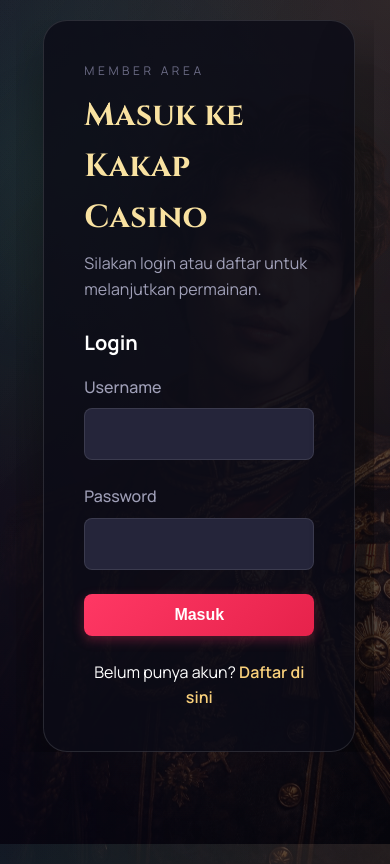
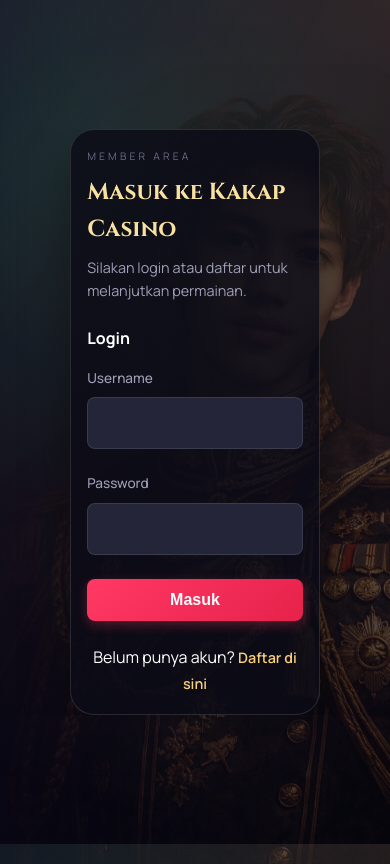
Before and after one commit to ilhamm017/Dummy-Judol, a website: page public/index.html in a window 390 px wide. Shown: the top 864 px of the page. Drawn offline with Linux system fonts and the light colour scheme.

Commit message:
style: update layout and typography for auth and casino pages

```diff
--- a/public/css/style.css
+++ b/public/css/style.css
@@ -393,9 +393,10 @@ body.casino-body::after {
     gap: 1.25rem;
     overflow-x: auto;
     scroll-snap-type: x mandatory;
-    scroll-padding: 9vw;
-    padding: 0 9vw 0;
+    scroll-padding: 12vw;
+    padding: 0 12vw 0;
     -webkit-overflow-scrolling: touch;
+    justify-content: center;
   }
 
   .auth-shell::-webkit-scrollbar {
@@ -407,7 +408,7 @@ body.casino-body::after {
   }
 
   .auth-shell > section {
-    flex: 0 0 74vw;
+    flex: 0 0 72vw;
     max-width: 420px;
     scroll-snap-align: center;
   }
@@ -417,7 +418,7 @@ body.casino-body::after {
   }
 
   .auth-hero {
-    order: 2;
+    display: none;
   }
 
   .auth-mascot-bg {
@@ -432,21 +433,22 @@ body.casino-body::after {
 
 @media (max-width: 600px) {
   .auth-page {
-    align-items: flex-start;
-    padding: 1.25rem 1rem 1rem;
+    align-items: center;
+    padding: 0.75rem 1rem;
   }
 
   .auth-hero {
-    padding: 1.75rem 1.5rem 2.5rem;
+    padding: 1.4rem 1.25rem 2rem;
   }
 
   .auth-shell {
-    padding: 0 7vw;
-    scroll-padding: 7vw;
+    padding: 0 16vw;
+    scroll-padding: 16vw;
   }
 
   .auth-shell > section {
-    flex-basis: 80vw;
+    flex-basis: 64vw;
+    max-width: 320px;
   }
 
   .auth-mascot-bg {
@@ -458,8 +460,53 @@ body.casino-body::after {
     opacity: 0.28;
   }
 
+  .auth-card {
+    padding: 1.1rem 1rem;
+  }
+
+  .auth-hero-title {
+    font-size: 1.7rem;
+  }
+
+  .auth-hero-subtitle {
+    font-size: 0.9rem;
+  }
+
+  .auth-hero-footer {
+    font-size: 0.85rem;
+  }
+
+  .auth-card-title {
+    font-size: 1.45rem;
+  }
+
+  .auth-card-subtitle {
+    font-size: 0.9rem;
+  }
+
+  .auth-section-title {
+    font-size: 1rem;
+  }
+
+  .auth-eyebrow {
+    font-size: 0.65rem;
+  }
+
+  .form-label {
+    font-size: 0.85rem;
+  }
+
+  .form-input {
+    padding: 0.65rem 0.8rem;
+    font-size: 0.9rem;
+  }
+
+  .auth-link {
+    font-size: 0.9rem;
+  }
+
   .auth-page {
-    padding-bottom: 1rem;
+    padding-bottom: 0.75rem;
   }
 }
 
```
